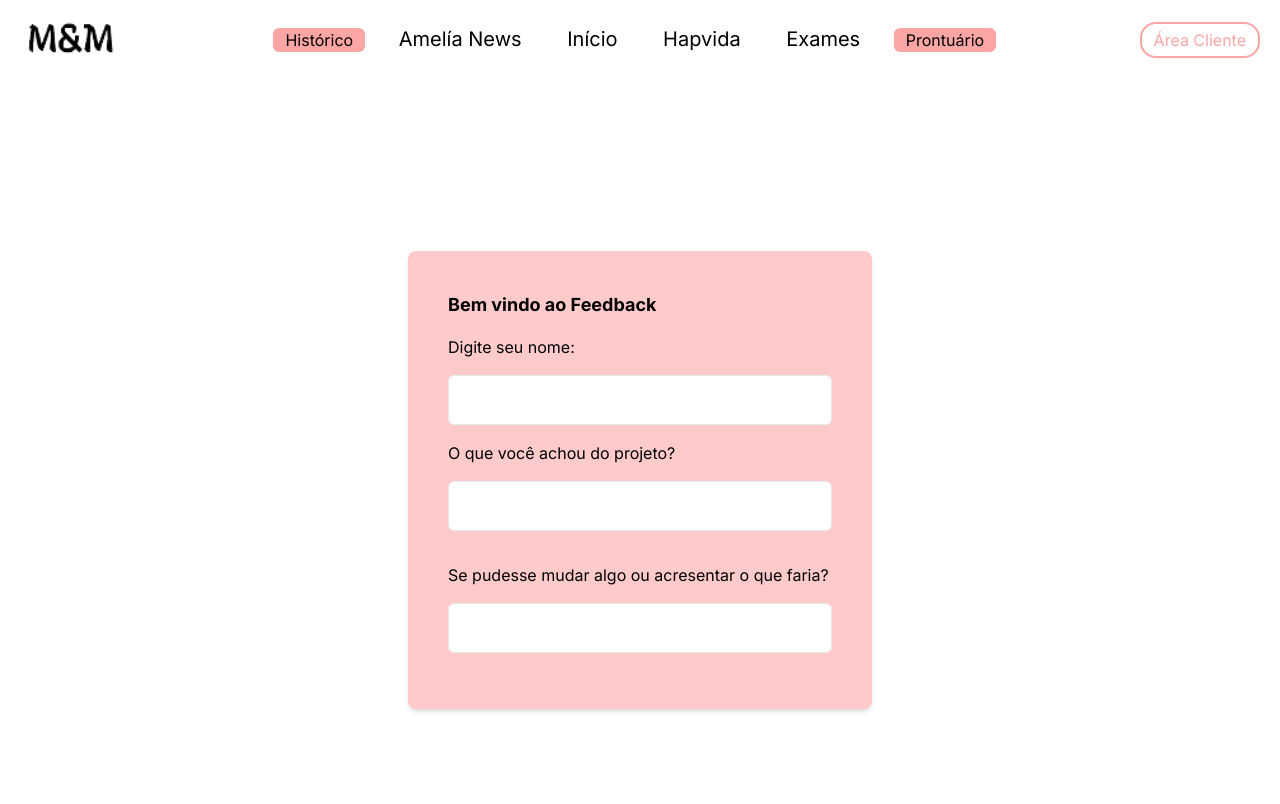
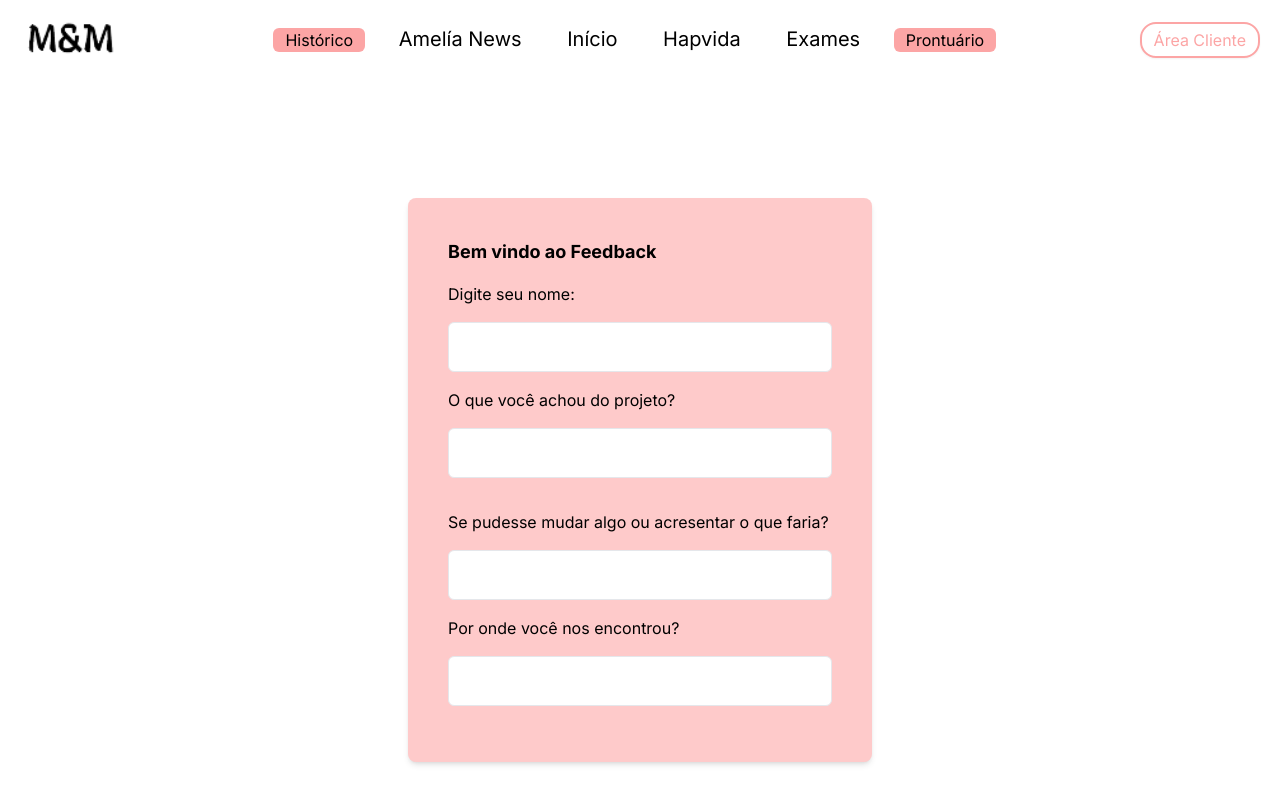
Before and after one commit to ProjetosFaculdadeFiap/GS-Amelia, a Next.js app: page /jornal/feedback in a window 1280 px wide. Shown: the top 804 px of the page. Built offline with nearby package versions, Linux system fonts and the light colour scheme; sample sign-in values are in the browser's storage.

Commit message:
formulário :D

```diff
--- a/src/app/jornal/feedback/page.jsx
+++ b/src/app/jornal/feedback/page.jsx
@@ -64,6 +64,10 @@ export default function Feedback() {
                             <input className="p-3 my-4 border rounded-md w-full" type="text" value={proposta} onChange={(e) => setProposta(e.target.value)} />
                         </div>
 
+                        <div>
+                            <label className="mb-2" htmlFor="idIndicacao"> Por onde você nos encontrou? </label>
+                            <input className="p-3 my-4 border rounded-md w-full" type="text" value={indicacao} onChange={(e) => setIndicacao(e.target.value)} />
+                        </div>
 
 
                     </fieldset>
```
